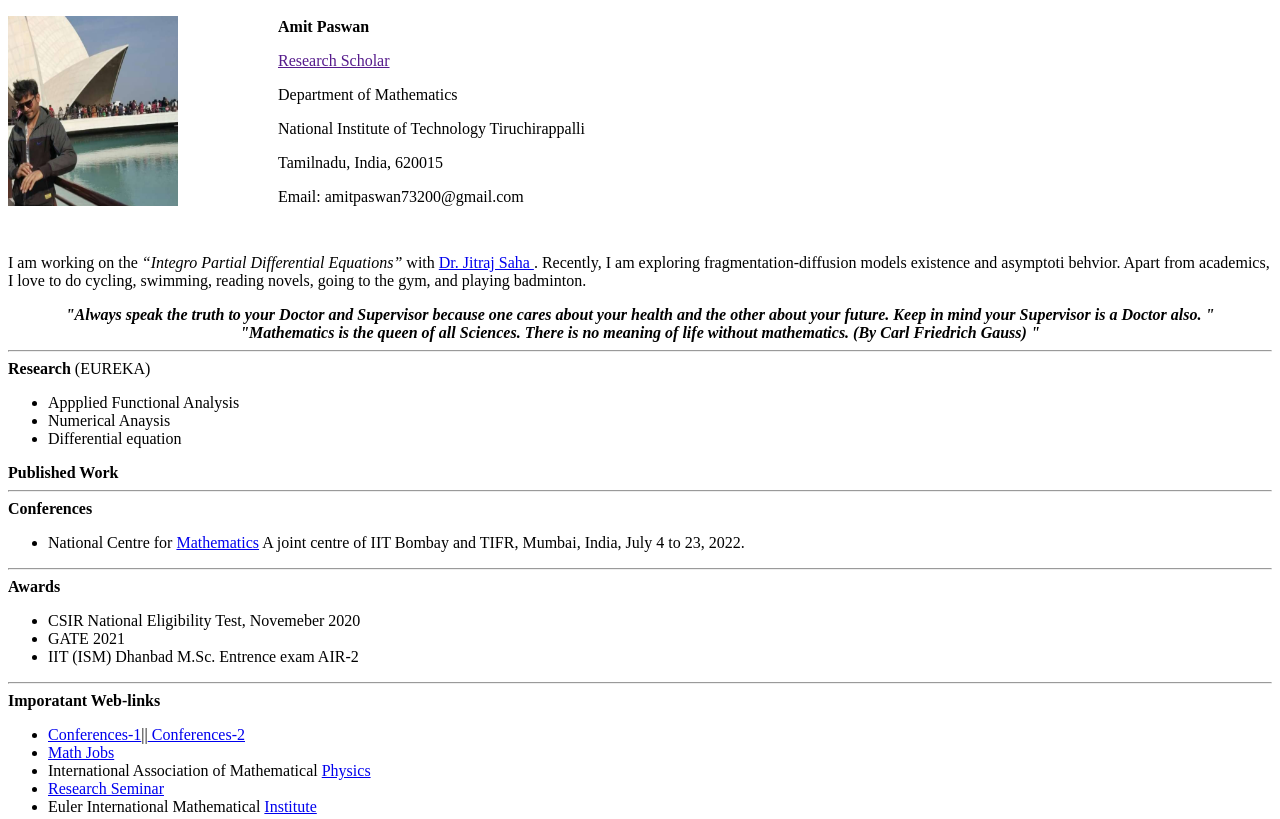
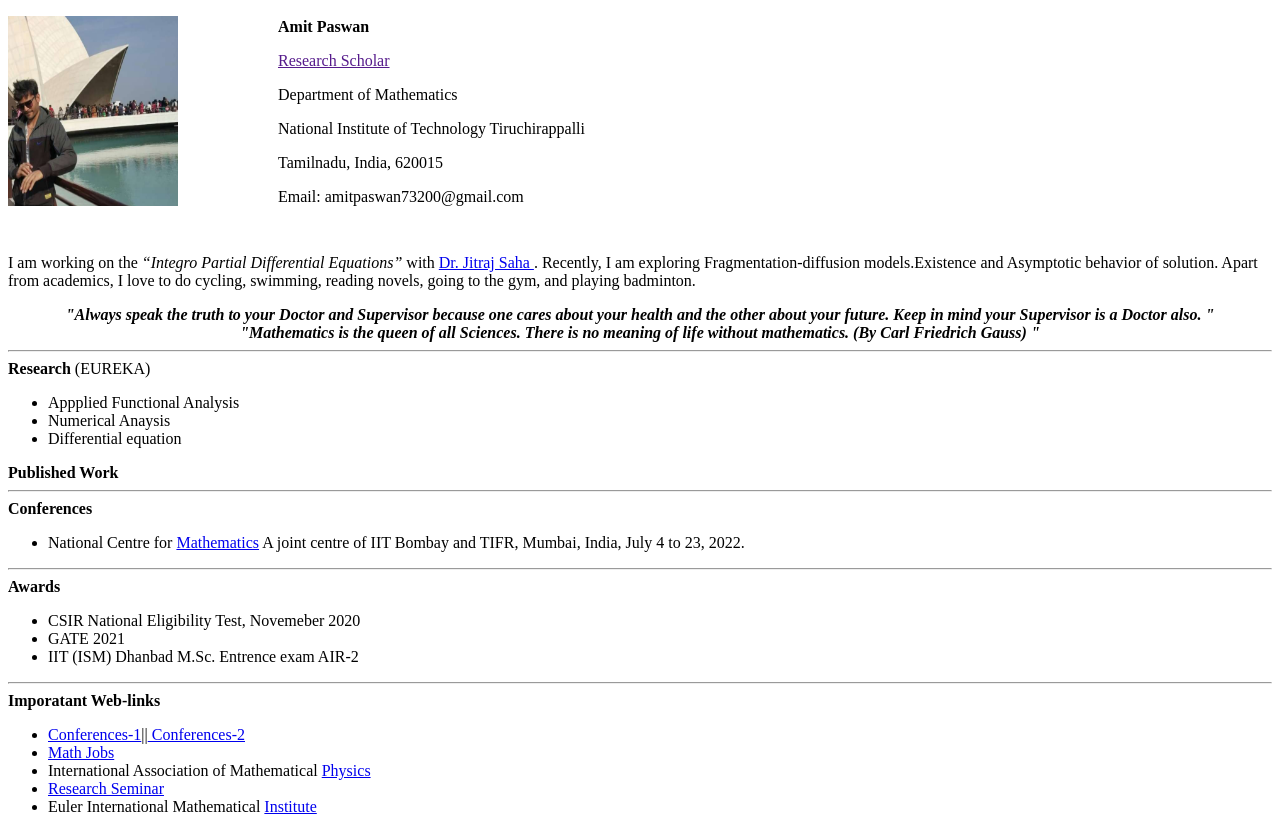
Before and after one commit to amitpaswanmath/amitpaswan, a plain HTML site: page index.html in a window 1280 px wide. Shown: the top 819 px of the page. Drawn offline with Linux system fonts and the light colour scheme.

Commit message:
Update index.html

```diff
--- a/index.html
+++ b/index.html
@@ -21,7 +21,7 @@
     <p class="p-welcome">Email: amitpaswan73200@gmail.com</p> </div>
     <br> <p>
     I am working on the <i>“Integro Partial Differential Equations”</i> with <a href="https://www.nitt.edu/home/academics/departments/maths/faculty/dr_jitraj_saha/" target="_blank">
-        Dr. Jitraj Saha  </a>. Recently, I am exploring fragmentation-diffusion models existence and asymptoti behvior. Apart from academics, I love to do cycling, swimming, reading novels, going to the gym, and playing badminton. </p>
+        Dr. Jitraj Saha  </a>. Recently, I am exploring Fragmentation-diffusion models.Existence and Asymptotic behavior of solution. Apart from academics, I love to do cycling, swimming, reading novels, going to the gym, and playing badminton. </p>
  <center><b><i> "Always speak the truth to your Doctor and Supervisor because one cares about your health and the other about your future. Keep in mind your Supervisor is a Doctor also. "
 </b></i></center>
    <center><b><i> "Mathematics is the queen of all Sciences. There is no meaning of life without mathematics.  (By Carl Friedrich Gauss) "
```
